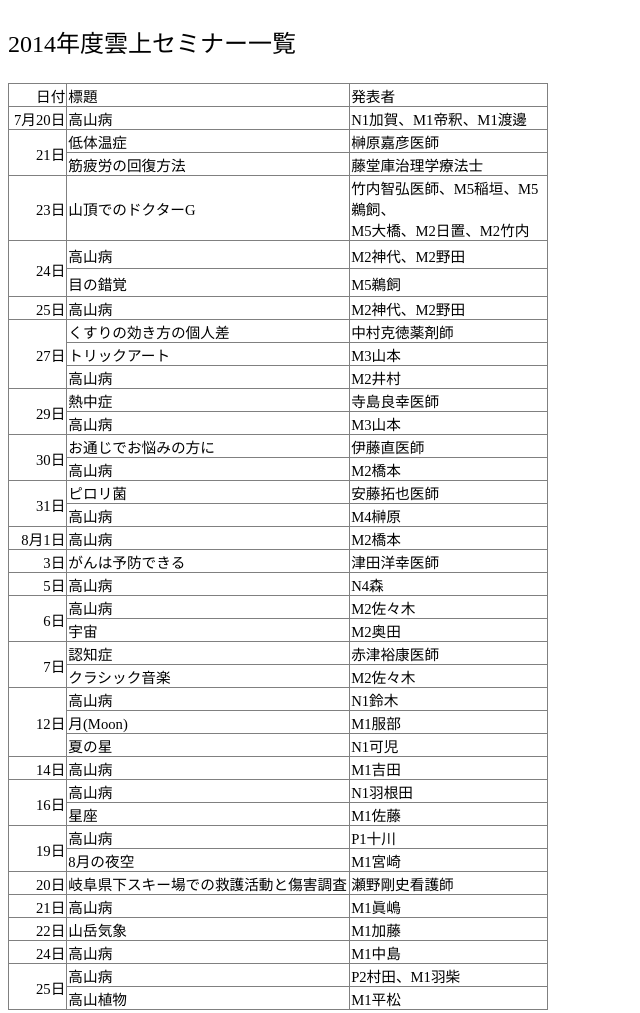
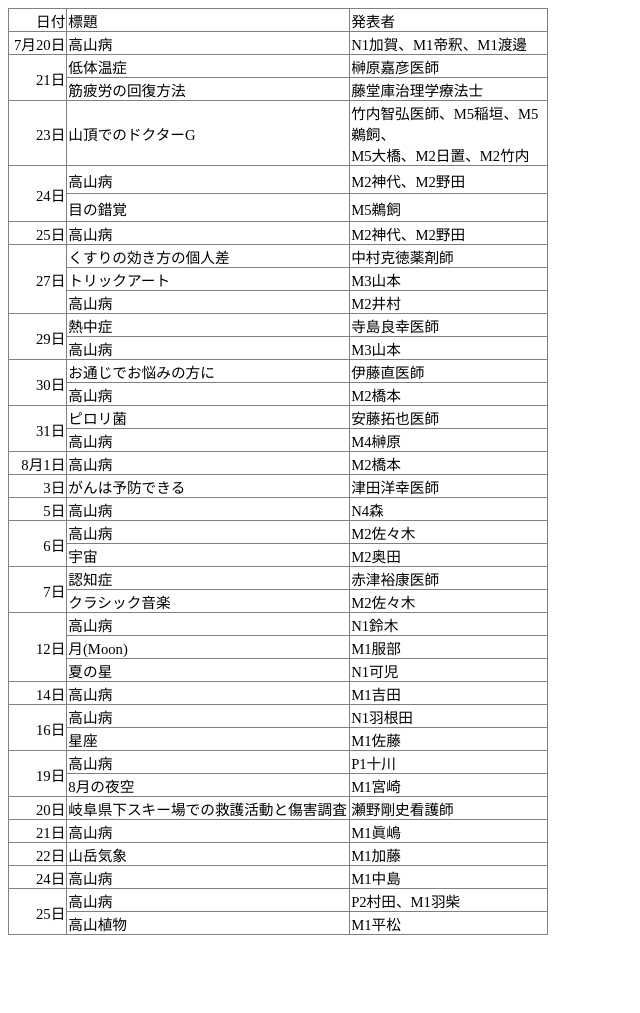
Before and after one commit to Jyonsty/hpsample, a plain HTML site: page htmls/2014.html in a window 1280 px wide. Shown: the whole page, without its empty margins (0-640 px from the left). After the commit the page ends 943 px from the top, so only its background shows below. Drawn offline with Linux system fonts and the light colour scheme.

Commit message:
Update 2014.html

```diff
--- a/htmls/2014.html
+++ b/htmls/2014.html
@@ -67,7 +67,6 @@
 </head>
 
 <body>
-<p class="auto-style6">2014年度雲上セミナー一覧</p>
 <table border="0" cellpadding="0" cellspacing="0" style="width: 405pt" width="540" class="auto-style5">
 	<colgroup>
 		<col />
```
